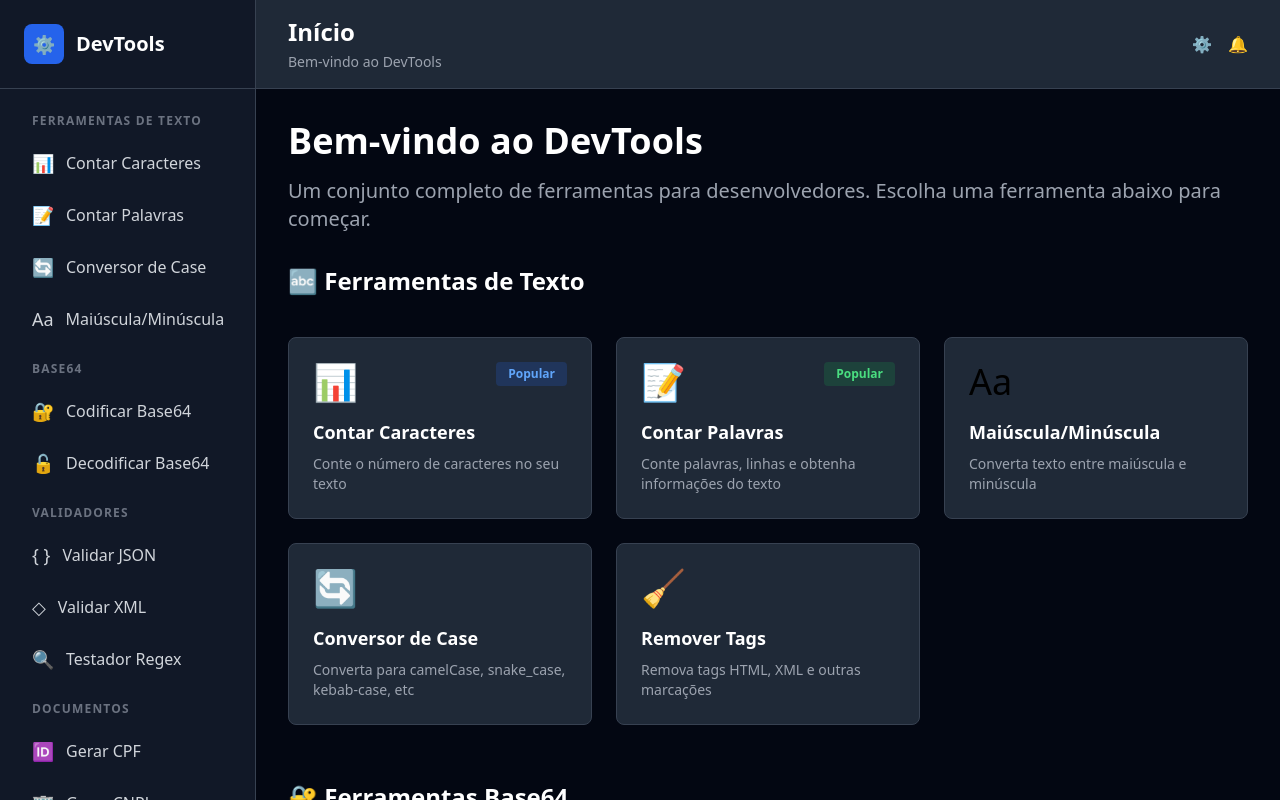
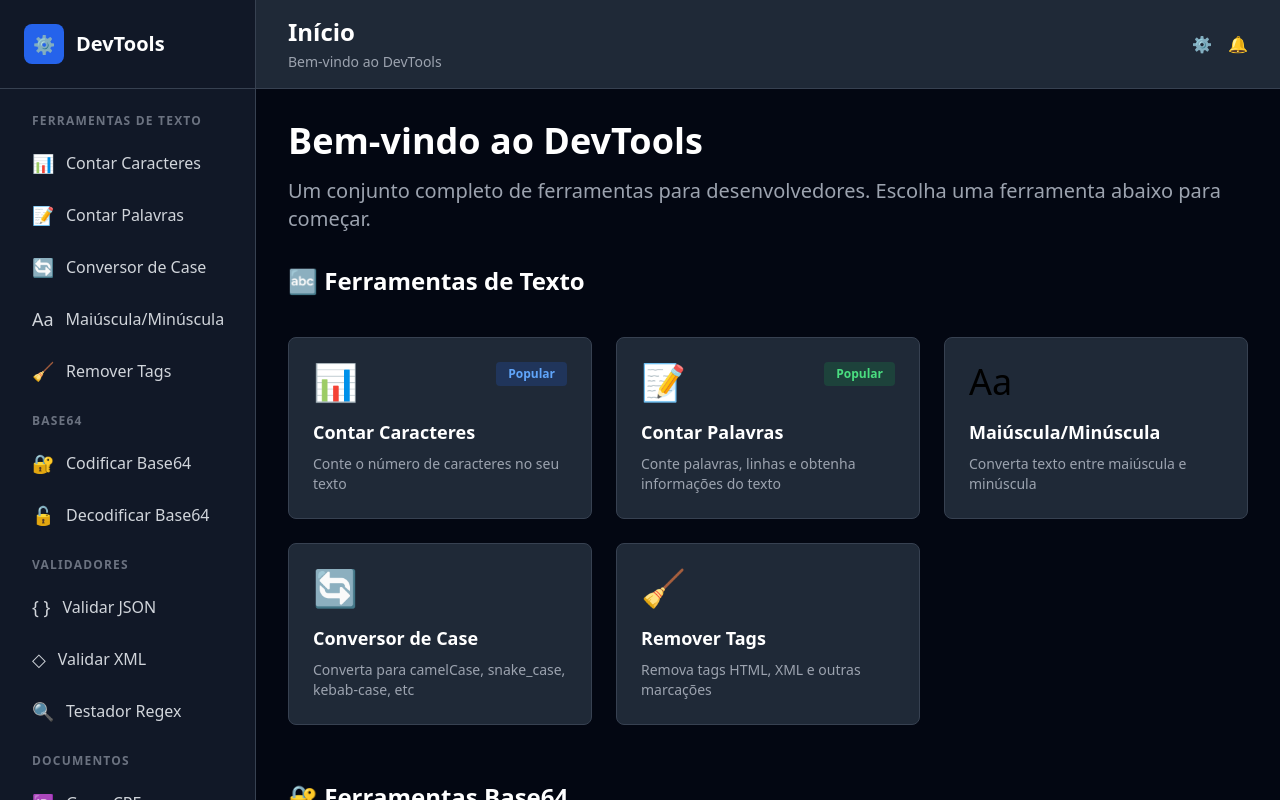
Before and after one commit to PHPauloReis/devtools, a Vue app: page / in a window 1280 px wide. Built offline with nearby package versions, Linux system fonts and the light colour scheme.

Commit message:
Feat: Inclui o Strip Tags no meu lateral

```diff
--- a/src/components/Sidebar.vue
+++ b/src/components/Sidebar.vue
@@ -44,6 +44,13 @@
         >
           <span class="text-lg mr-3">Aa</span>
           <span>Maiúscula/Minúscula</span>
+        </RouterLink>
+        <RouterLink
+          to="/strip-tags"
+          :class="['sidebar-item', { 'sidebar-item-active': isActive('/strip-tags') }]"
+        >
+          <span class="text-lg mr-3">🧹</span>
+          <span>Remover Tags</span>
         </RouterLink>
       </div>
 
```
